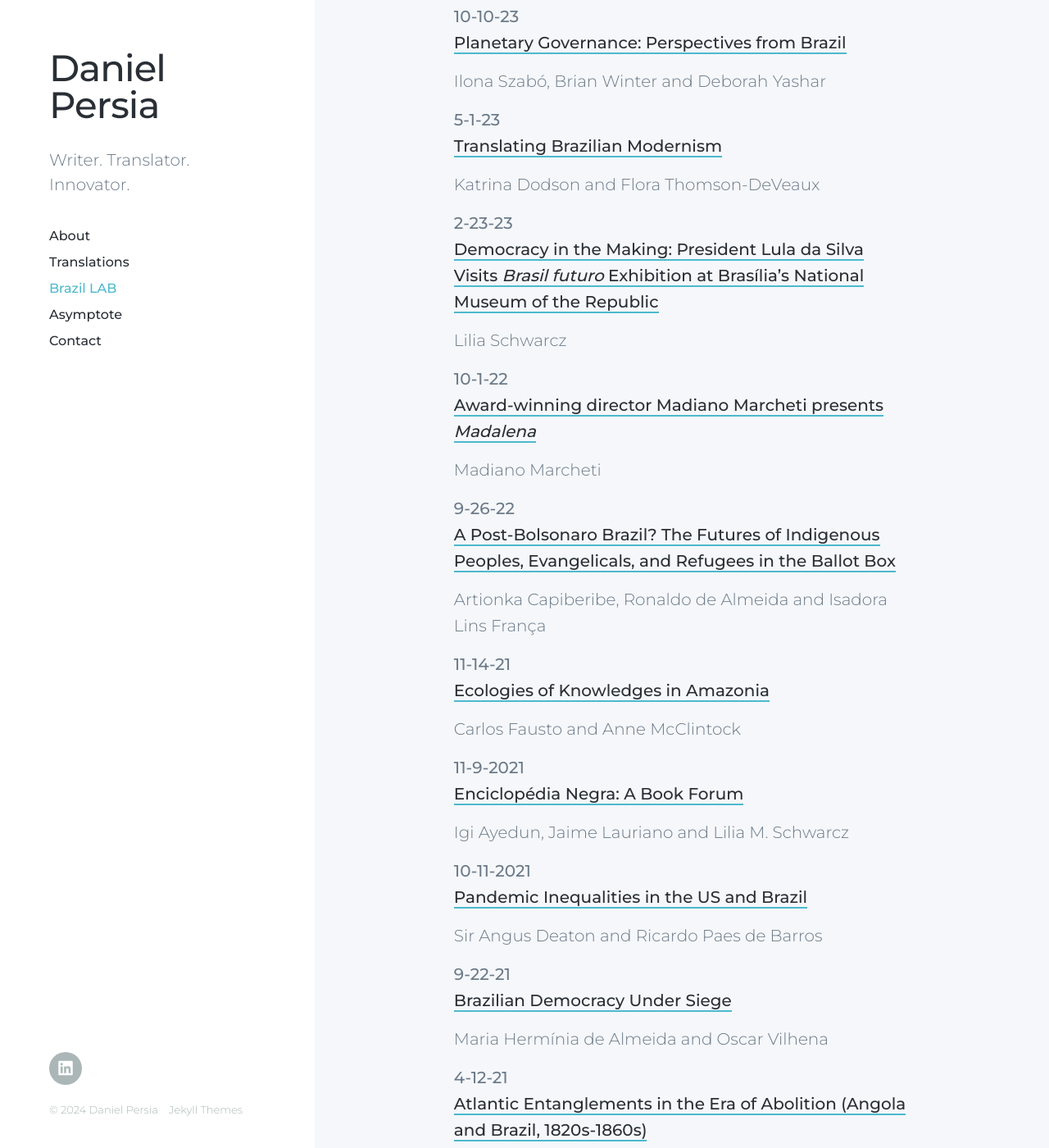
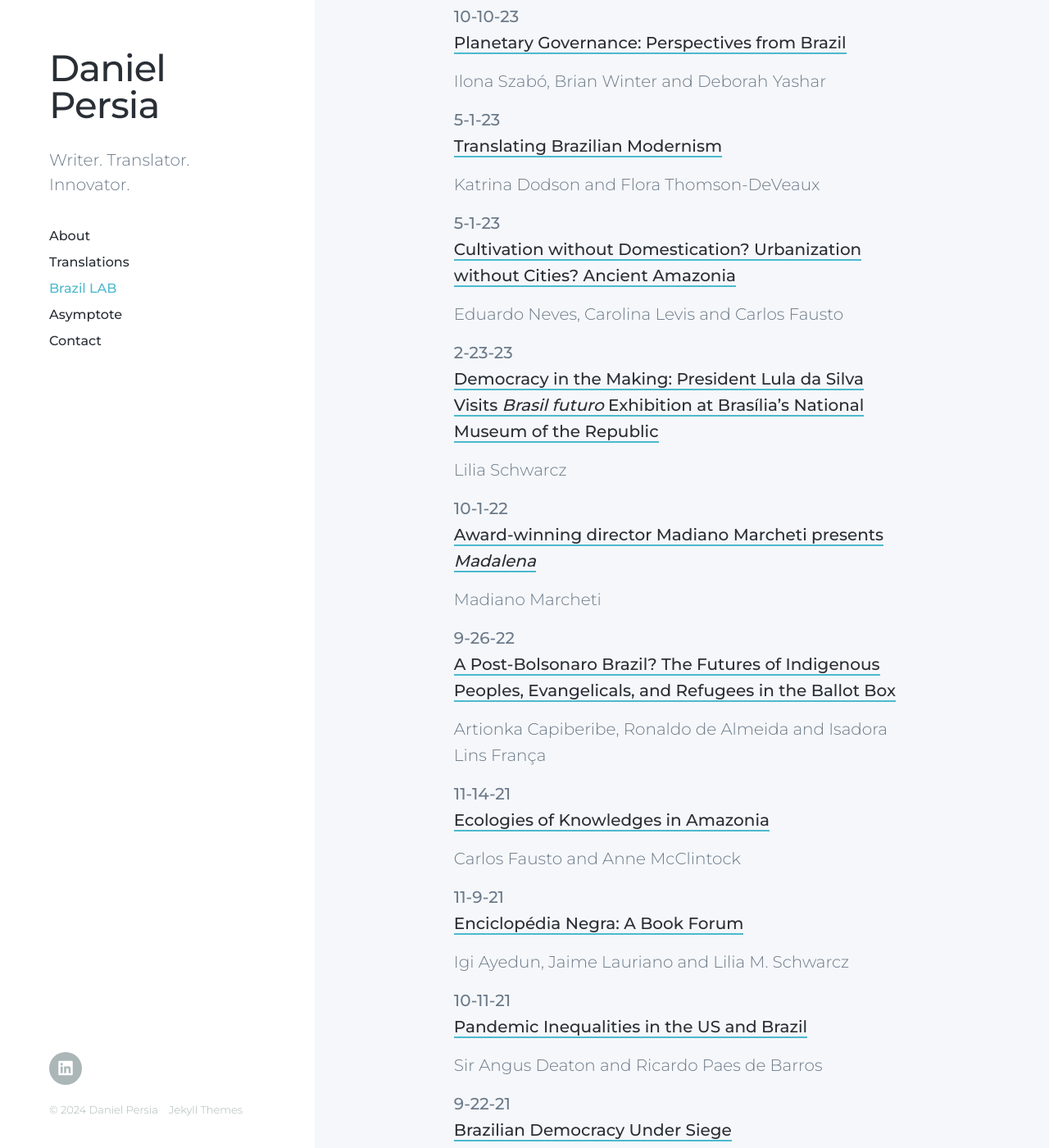
Before and after one commit to danielpersia/danielpersia.github.io, a Jekyll site: the page built from _pages/brazillab.md, in a window 1280 px wide and 1400 px high, scrolled down 1359 px. Shown: the whole window at 82% size. Built offline with Jekyll 4.4.1, drawn with Linux system fonts in a browser that asks for light colours; nearby versions of some CDN libraries.

Commit message:
Update brazillab.md

```diff
--- a/_pages/brazillab.md
+++ b/_pages/brazillab.md
@@ -34,6 +34,11 @@ Ilona Szabó, Brian Winter and Deborah Yashar
 
 Katrina Dodson and Flora Thomson-DeVeaux
 
+**5-1-23** <br>
+[Cultivation without Domestication? Urbanization without Cities? Ancient Amazonia](https://brazillab.princeton.edu/news/cultivation-without-domestication-urbanization-without-cities-neves-levis-and-fausto-ancient)
+
+Eduardo Neves, Carolina Levis and Carlos Fausto
+
 **2-23-23** <br>
 [Democracy in the Making: President Lula da Silva Visits *Brasil futuro* Exhibition at Brasília’s National Museum of the Republic](https://brazillab.princeton.edu/news/democracy-making-president-lula-da-silva-visits-brasil-futuro-exhibition-bras%C3%ADlia’s-national#:-:text=daniel%20persia) <br>
 
@@ -54,12 +59,12 @@ Artionka Capiberibe, Ronaldo de Almeida and Isadora Lins França <br>
 
 Carlos Fausto and Anne McClintock <br>
 
-**11-9-2021** <br>
+**11-9-21** <br>
 [Enciclopédia Negra: A Book Forum](https://brazillab.princeton.edu/news/enciclopedia-negra-book-forum-igi-ayedun-jaime-lauriano-and-lilia-m-schwarcz)<br>
 
 Igi Ayedun, Jaime Lauriano and Lilia M. Schwarcz <br>
 
-**10-11-2021** <br>
+**10-11-21** <br>
 [Pandemic Inequalities in the US and Brazil](https://brazillab.princeton.edu/news/sir-angus-deaton-and-ricardo-paes-de-barros-pandemic-inequalities-us-and-brazil)<br>
 
 Sir Angus Deaton and Ricardo Paes de Barros <br>
```
